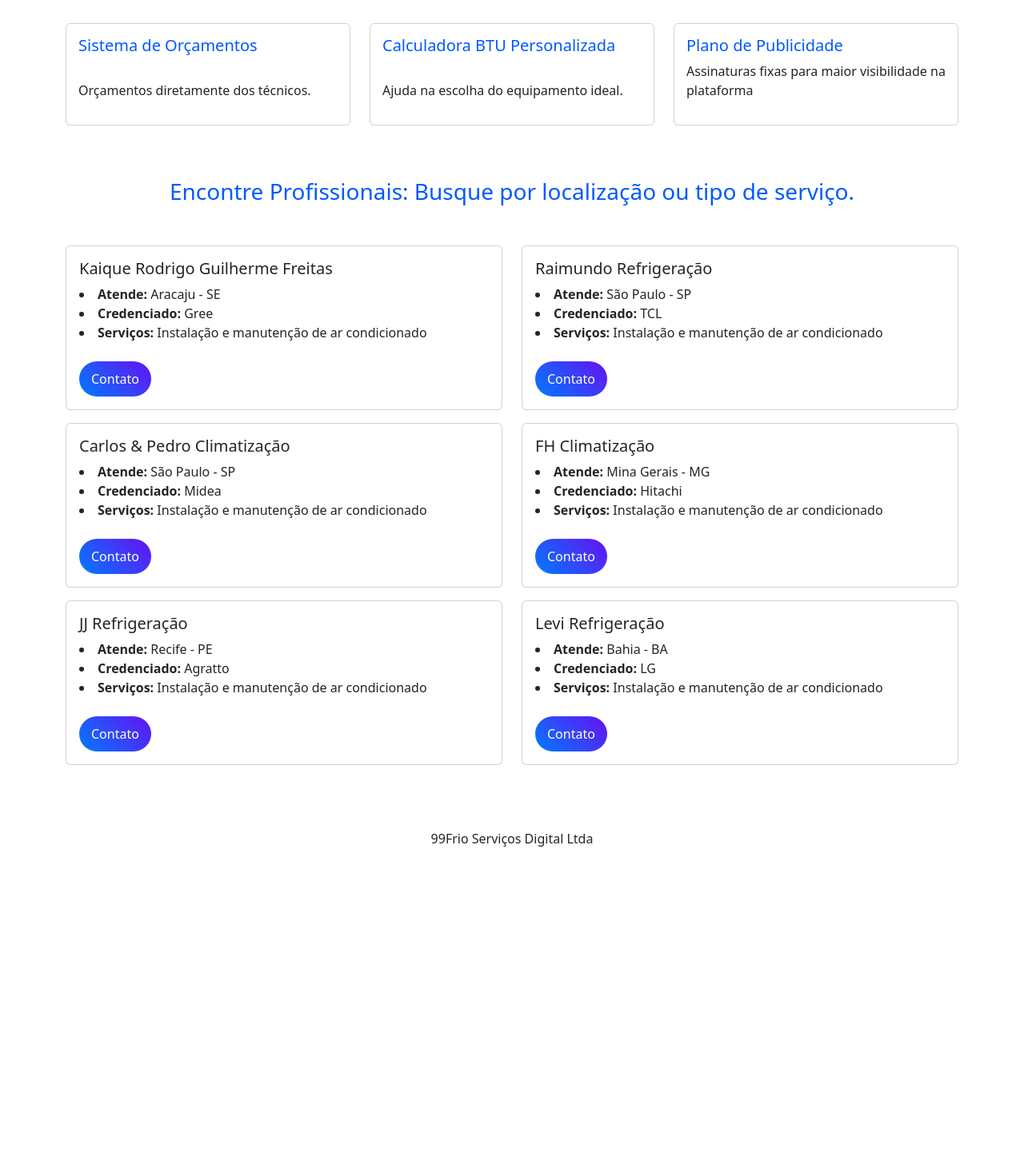
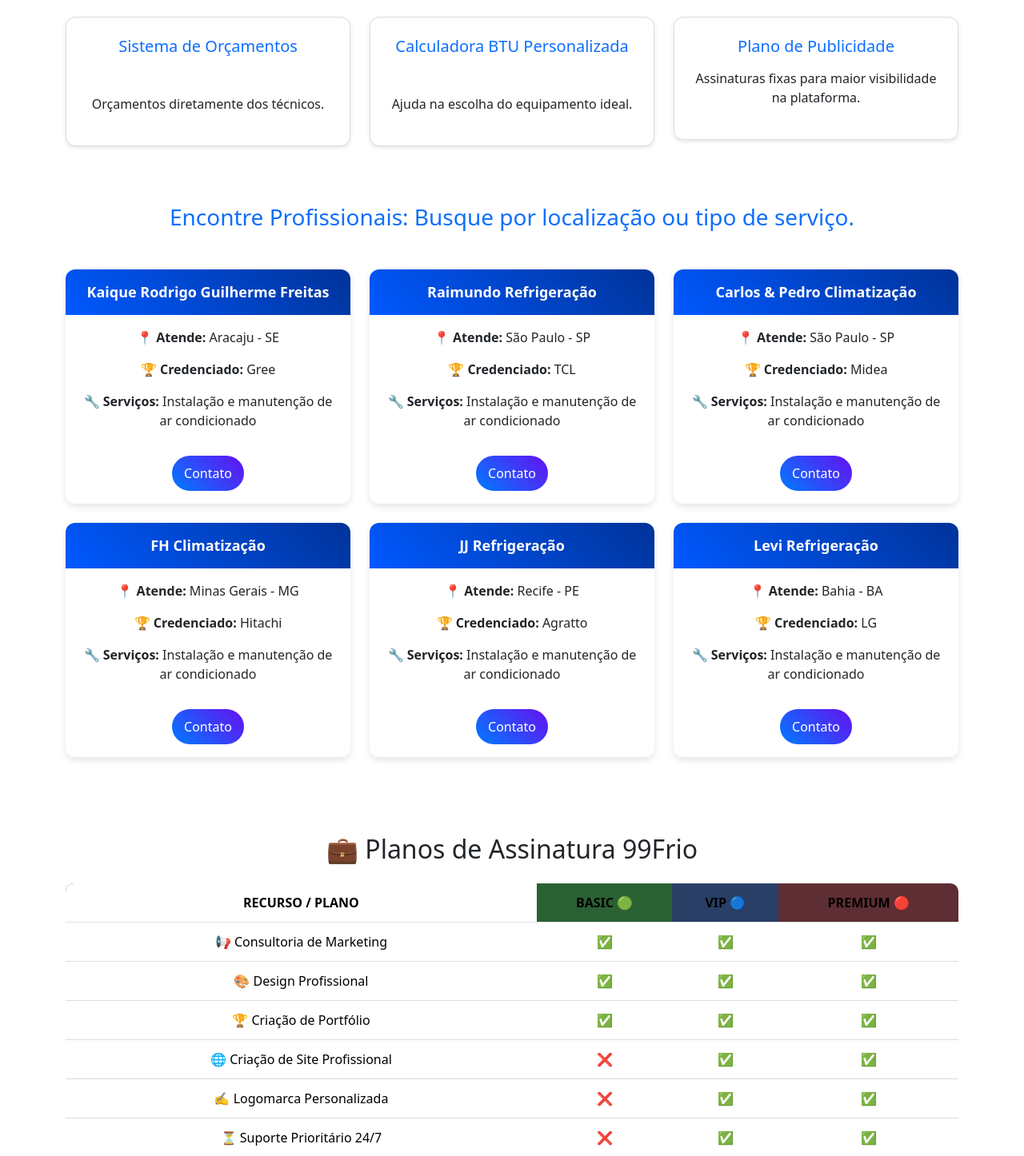
Before and after one commit to App-Server/99frio, a Nuxt app: page / in a window 1280 px wide. Shown: the part 544-1990 px from the top of the page at 80% size. Before the commit the page ends 1621 px from the top, so only its background shows below. Built offline with nearby package versions, Linux system fonts and the light colour scheme.

Commit message:
add-layout

```diff
--- a/components/Buscainstalador.vue
+++ b/components/Buscainstalador.vue
@@ -1,37 +1,45 @@
 <template>
-    <div>
-        <div class="container" style="margin-top: 30px;">
-            <h3 class="d-flex justify-content-center" style="color: #0059FF;">Recursos Principais</h3>
-            <div class="porqueescolher">
-                <div class="row" style="margin-top: 50px;">
-                    <div class="col-sm-4 mb-3 mb-sm-3">
-                        <div class="card">
-                        <div class="card-body" style="padding: 15px;">
-                            <h5 style="color: #0059FF;">Sistema de Orçamentos</h5>
-                            <br>
-                            <p> Orçamentos diretamente dos técnicos.</p>
-                        </div>
-                        </div>
+    <div class="container mt-5">
+        <h3 class="text-center text-primary">Recursos Principais</h3>
+        <div class="row mt-4">
+            <div class="col-sm-4 mb-4">
+                <div class="card custom-card">
+                    <div class="card-body p-4 text-center">
+                        <h5 class="text-primary">Sistema de Orçamentos</h5><br>
+                        <p class="mt-3">Orçamentos diretamente dos técnicos.</p>
                     </div>
-                    <div class="col-sm-4 mb-3 ">
-                        <div class="card">
-                        <div class="card-body" style="padding: 15px;">
-                            <h5 style="color: #0059FF;">Calculadora BTU Personalizada</h5>
-                            <br>
-                            <p>Ajuda na escolha do equipamento ideal.</p>
-                        </div>
-                        </div>
+                </div>
+            </div>
+            <div class="col-sm-4 mb-4">
+                <div class="card custom-card">
+                    <div class="card-body p-4 text-center">
+                        <h5 class="text-primary">Calculadora BTU Personalizada</h5><br>
+                        <p class="mt-3">Ajuda na escolha do equipamento ideal.</p>
                     </div>
-                    <div class="col-sm-4 ">
-                        <div class="card">
-                        <div class="card-body" style="padding: 15px;">
-                            <h5 style="color: #0059FF;"> Plano de Publicidade</h5>
-                            <p>Assinaturas fixas para maior visibilidade na plataforma</p>
-                        </div>
-                        </div>
+                </div>
+            </div>
+            <div class="col-sm-4 mb-4">
+                <div class="card custom-card">
+                    <div class="card-body p-4 text-center">
+                        <h5 class="text-primary">Plano de Publicidade</h5>
+                        <p class="mt-3">Assinaturas fixas para maior visibilidade na plataforma.</p>
                     </div>
                 </div>
             </div>
         </div>
     </div>
 </template>
+
+<style scoped>
+.custom-card {
+    border: 1px solid #ddd; /* Borda sutil para destacar */
+    border-radius: 12px;
+    box-shadow: 0 2px 5px rgba(0, 0, 0, 0.1); /* Sombra inicial */
+    transition: transform 0.3s ease-in-out, box-shadow 0.3s ease-in-out;
+}
+
+.custom-card:hover {
+    transform: translateY(-5px);
+    box-shadow: 0 6px 12px rgba(0, 0, 0, 0.2); /* Sombra mais forte ao passar o mouse */
+}
+</style>
--- a/components/Instaladores.vue
+++ b/components/Instaladores.vue
@@ -1,85 +1,82 @@
 <template>
-    <div>
-        <div class="container" style="margin-top: 50px;">
-            <h3 class="d-flex justify-content-center" style="color: #0059FF;">Encontre Profissionais: Busque por localização ou tipo de serviço.</h3>
-            <div class="porqueescolher">
-                <div class="row" style="margin-top: 50px;">
-                    <div class="col-sm-6 mb-3 mb-sm-3">
-                        <div class="card">
-                        <div class="card-body">
-                            <h5>Kaique Rodrigo Guilherme Freitas</h5>
-                           <li> <strong> Atende: </strong> Aracaju - SE</li>
-                            <li> <strong> Credenciado: </strong> Gree</li>
-                            <li> <strong> Serviços: </strong>Instalação e manutenção de ar condicionado</li>
-                            <br>
-                            <NuxtLink to="/kaique" class="btn btn-gradient">Contato</NuxtLink>
-                        </div>
-                        </div>
-                    </div>
-                    <div class="col-sm-6">
-                        <div class="card">
-                        <div class="card-body">
-                            <h5>Raimundo Refrigeração</h5>
-                           <li> <strong> Atende: </strong> São Paulo - SP</li>
-                            <li> <strong> Credenciado: </strong> TCL</li>
-                            <li> <strong> Serviços: </strong>Instalação e manutenção de ar condicionado</li>
-                            <br>
-                            <NuxtLink to="/kaique" class="btn btn-gradient">Contato</NuxtLink>
-                        </div>
-                        </div>
-                    </div>
-                    <div class="col-sm-6">
-                        <div class="card">
-                        <div class="card-body">
-                            <h5>Carlos & Pedro Climatização</h5>
-                           <li> <strong> Atende: </strong> São Paulo - SP</li>
-                            <li> <strong> Credenciado: </strong>Midea</li>
-                            <li> <strong> Serviços: </strong>Instalação e manutenção de ar condicionado</li>
-                            <br>
-                            <NuxtLink to="/kaique" class="btn btn-gradient">Contato</NuxtLink>
-                        </div>
-                        </div>
-                    </div>
-                    <!--  -->
-                    <div class="col-sm-6 mb-3 mb-sm-3">
-                        <div class="card">
-                        <div class="card-body">
-                            <h5>FH Climatização</h5>
-                           <li> <strong> Atende: </strong> Mina Gerais - MG</li>
-                            <li> <strong> Credenciado: </strong>Hitachi</li>
-                            <li> <strong> Serviços: </strong>Instalação e manutenção de ar condicionado</li>
-                            <br>
-                            <NuxtLink to="/kaique" class="btn btn-gradient">Contato</NuxtLink>
-                        </div>
-                        </div>
-                    </div>
-                    <div class="col-sm-6 ">
-                        <div class="card">
-                        <div class="card-body">
-                            <h5>JJ Refrigeração</h5>
-                           <li> <strong> Atende: </strong> Recife - PE</li>
-                            <li> <strong> Credenciado: </strong>Agratto</li>
-                            <li> <strong> Serviços: </strong>Instalação e manutenção de ar condicionado</li>
-                            <br>
-                            <NuxtLink to="/kaique" class="btn btn-gradient">Contato</NuxtLink>
-                        </div>
-                        </div>
-                    </div>
-                    <div class="col-sm-6 ">
-                        <div class="card">
-                        <div class="card-body">
-                            <h5>Levi Refrigeração</h5>
-                           <li> <strong> Atende: </strong> Bahia - BA</li>
-                            <li> <strong> Credenciado: </strong>LG</li>
-                            <li> <strong> Serviços: </strong>Instalação e manutenção de ar condicionado</li>
-                            <br>
-                            <NuxtLink to="/kaique" class="btn btn-gradient">Contato</NuxtLink>
-                        </div>
-                        </div>
-                    </div>
-                </div>
+    <div class="container my-5">
+      <h3 class="text-center text-primary">Encontre Profissionais: Busque por localização ou tipo de serviço.</h3>
+      <div class="row g-4 mt-4">
+        <div class="col-md-4" v-for="(profissional, index) in profissionais" :key="index">
+          <div class="card card-custom">
+            <div class="card-header-custom">{{ profissional.nome }}</div>
+            <div class="card-body text-center">
+              <p><strong>📍 Atende:</strong> {{ profissional.local }}</p>
+              <p><strong>🏆 Credenciado:</strong> {{ profissional.credenciado }}</p>
+              <p><strong>🔧 Serviços:</strong> {{ profissional.servicos }}</p>
+              <NuxtLink :to="profissional.link" class="btn btn-gradient mt-3">Contato</NuxtLink>
+            </div>
+          </div>
+        </div>
+      </div>
+    </div>
+  </template>
 
-            </div>
-        </div>
-    </div>
-</template>
+  <script>
+  export default {
+    data() {
+      return {
+        profissionais: [
+          { nome: "Kaique Rodrigo Guilherme Freitas", local: "Aracaju - SE", credenciado: "Gree", servicos: "Instalação e manutenção de ar condicionado", link: "/kaique" },
+          { nome: "Raimundo Refrigeração", local: "São Paulo - SP", credenciado: "TCL", servicos: "Instalação e manutenção de ar condicionado", link: "#" },
+          { nome: "Carlos & Pedro Climatização", local: "São Paulo - SP", credenciado: "Midea", servicos: "Instalação e manutenção de ar condicionado", link: "#" },
+          { nome: "FH Climatização", local: "Minas Gerais - MG", credenciado: "Hitachi", servicos: "Instalação e manutenção de ar condicionado", link: "#" },
+          { nome: "JJ Refrigeração", local: "Recife - PE", credenciado: "Agratto", servicos: "Instalação e manutenção de ar condicionado", link: "#" },
+          { nome: "Levi Refrigeração", local: "Bahia - BA", credenciado: "LG", servicos: "Instalação e manutenção de ar condicionado", link: "#" }
+        ]
+      };
+    }
+  };
+  </script>
+
+  <style scoped>
+  /* Estilos dos Cards */
+  .card-custom {
+    border: none;
+    border-radius: 12px;
+    overflow: hidden;
+    box-shadow: 0 4px 8px rgba(0, 0, 0, 0.1);
+    transition: transform 0.3s ease-in-out;
+    min-height: 250px;
+    background-color: #fff;
+  }
+
+  .card-custom:hover {
+    transform: translateY(-5px);
+    box-shadow: 0 6px 12px rgba(0, 0, 0, 0.15);
+  }
+
+  /* Cabeçalho do Card */
+  .card-header-custom {
+    background: linear-gradient(45deg, #0059FF, #003399);
+    color: white;
+    text-align: center;
+    padding: 15px;
+    font-weight: bold;
+    font-size: 18px;
+  }
+
+  /* Botão */
+  .btn-gradient {
+    background: linear-gradient(45deg, #007bff, #6610f2);
+    border: none;
+    color: white;
+    padding: 10px 15px;
+    font-size: 16px;
+    border-radius: 50px;
+    transition: 0.3s;
+    display: inline-block;
+    text-decoration: none;
+  }
+
+  .btn-gradient:hover {
+    background: linear-gradient(45deg, #0056b3, #520dc2);
+    transform: scale(1.05);
+    color: white;
+  }
+  </style>
--- /dev/null
+++ b/components/Planos.vue
@@ -0,0 +1,132 @@
+<template>
+    <div class="container py-5">
+        <h2 class="text-center mb-4">💼 Planos de Assinatura 99Frio</h2>
+        <div class="table-responsive">
+            <table class="table custom-table text-center">
+                <thead>
+                    <tr>
+                        <th>Recurso / Plano</th>
+                        <th class="basic">Basic 🟢</th>
+                        <th class="vip">Vip 🔵</th>
+                        <th class="premium">Premium 🔴</th>
+                    </tr>
+                </thead>
+                <tbody>
+                    <tr>
+                        <td>📢 Consultoria de Marketing</td>
+                        <td>✅</td>
+                        <td>✅</td>
+                        <td>✅</td>
+                    </tr>
+                    <tr>
+                        <td>🎨 Design Profissional</td>
+                        <td>✅</td>
+                        <td>✅</td>
+                        <td>✅</td>
+                    </tr>
+                    <tr>
+                        <td>🏆 Criação de Portfólio</td>
+                        <td>✅</td>
+                        <td>✅</td>
+                        <td>✅</td>
+                    </tr>
+                    <tr>
+                        <td>🌐 Criação de Site Profissional</td>
+                        <td>❌</td>
+                        <td>✅</td>
+                        <td>✅</td>
+                    </tr>
+                    <tr>
+                        <td>✍ Logomarca Personalizada</td>
+                        <td>❌</td>
+                        <td>✅</td>
+                        <td>✅</td>
+                    </tr>
+                    <tr>
+                        <td>⏳ Suporte Prioritário 24/7</td>
+                        <td>❌</td>
+                        <td>✅</td>
+                        <td>✅</td>
+                    </tr>
+                    <tr>
+                        <td>📱 Gestão de Mídias Sociais</td>
+                        <td>❌</td>
+                        <td>❌</td>
+                        <td>✅</td>
+                    </tr>
+                    <tr>
+                        <td>🎬 Edição de Vídeos para Redes</td>
+                        <td>❌</td>
+                        <td>❌</td>
+                        <td>✅</td>
+                    </tr>
+                    <tr>
+                        <td>🚀 Gestão de Tráfego (Google/Facebook)</td>
+                        <td>❌</td>
+                        <td>❌</td>
+                        <td>✅</td>
+                    </tr>
+                </tbody>
+            </table>
+        </div>
+    </div>
+</template>
+
+<style scoped>
+/* Estilização da tabela */
+.custom-table {
+    border-collapse: collapse;
+    width: 100%;
+    background: #fff;
+    box-shadow: 0 4px 8px rgba(0, 0, 0, 0.1);
+    border-radius: 10px;
+    overflow: hidden;
+}
+
+/* Cabeçalho estilizado */
+.custom-table thead {
+    background: #343a40;
+    color: white;
+}
+
+.custom-table th {
+    padding: 12px;
+    text-transform: uppercase;
+}
+
+/* Coloração dos planos */
+.custom-table .basic {
+    background: rgba(0, 255, 0, 0.2);
+}
+
+.custom-table .vip {
+    background: rgba(0, 85, 255, 0.2);
+}
+
+.custom-table .premium {
+    background: rgba(255, 0, 0, 0.2);
+}
+
+/* Linhas da tabela */
+.custom-table td {
+    padding: 12px;
+    border-bottom: 1px solid #ddd;
+}
+
+/* Efeito hover */
+.custom-table tbody tr:hover {
+    background: rgba(0, 0, 0, 0.05);
+    transition: 0.3s;
+}
+
+/* Responsividade */
+@media (max-width: 768px) {
+    .custom-table {
+        font-size: 14px;
+    }
+    .custom-table th,
+    .custom-table td {
+        padding: 8px;
+    }
+}
+</style>
--- a/pages/index.vue
+++ b/pages/index.vue
@@ -3,6 +3,7 @@
         <Banner />
         <Buscainstalador />
         <Instaladores />
+        <Planos />
         <Footer />
     </div>
 </template>
```
